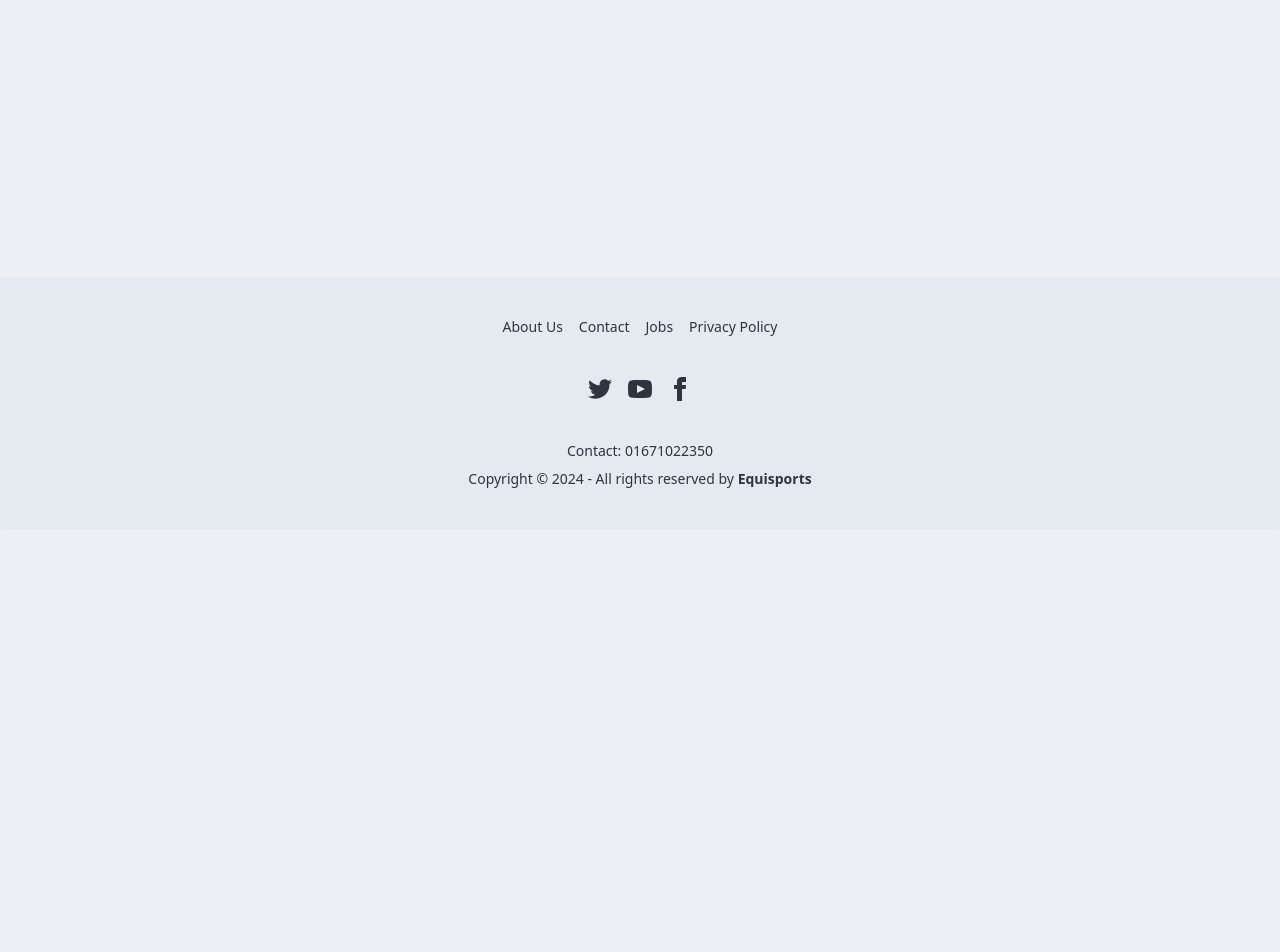
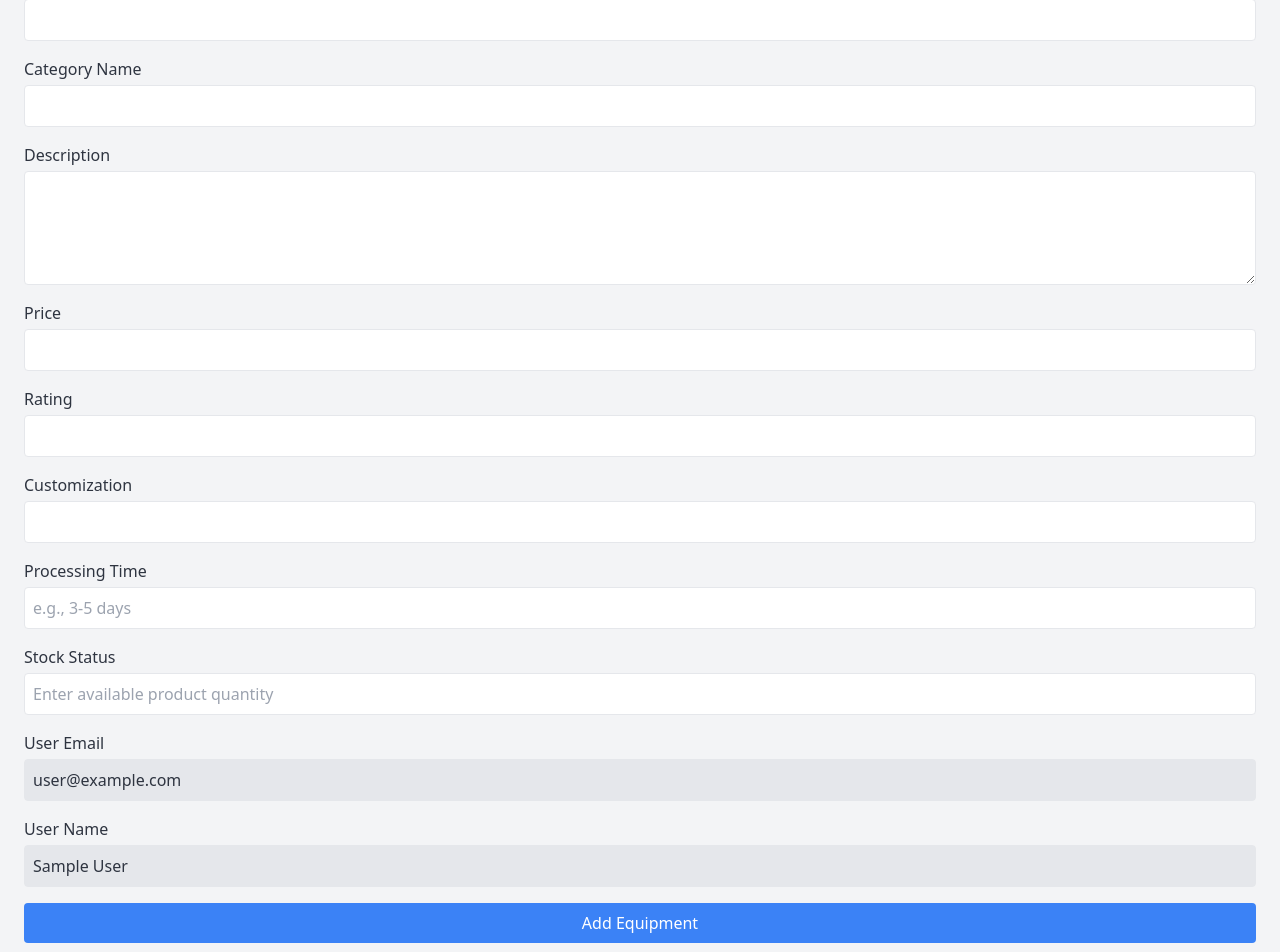
Before and after one commit to rohithaider/EquiSports-Client, a React (Vite) app: page /addEquipment in a window 1280 px wide. Shown: the part 271-1223 px from the top of the page. Before the commit the page ends 800 px from the top, so only its background shows below. Built offline with nearby package versions, Linux system fonts and the light colour scheme; no server answers; sample sign-in values are in the browser's storage; a small style sheet from the web is missing.

Commit message:
Add equipment page added

```diff
--- a/src/routes/AddEquipment.jsx
+++ b/src/routes/AddEquipment.jsx
@@ -1,7 +1,230 @@
+import React, { useState, useContext } from "react";
+import { AuthContext } from "../contexts/AuthProvider";
+import { toast, ToastContainer } from "react-toastify";
+import "react-toastify/dist/ReactToastify.css";
+
 const AddEquipment = () => {
+  const { user } = useContext(AuthContext); // Access logged-in user
+  const [formData, setFormData] = useState({
+    image: null,
+    itemName: "",
+    categoryName: "",
+    description: "",
+    price: "",
+    rating: "",
+    customization: "",
+    processingTime: "",
+    stockStatus: "",
+    userName: user?.displayName || "",
+    userEmail: user?.email || "",
+  });
+
+  const handleInputChange = (e) => {
+    const { name, value, type, files } = e.target;
+    if (type === "file") {
+      setFormData({ ...formData, [name]: files[0] });
+    } else {
+      setFormData({ ...formData, [name]: value });
+    }
+  };
+
+  const handleSubmit = async (e) => {
+    e.preventDefault();
+
+    const data = new FormData();
+    Object.keys(formData).forEach((key) => {
+      data.append(key, formData[key]);
+    });
+
+    try {
+      const response = await fetch("https://your-database-api-url.com/equipment", {
+        method: "POST",
+        body: data,
+      });
+
+      if (response.ok) {
+        toast.success("Equipment added successfully!");
+        setFormData({
+          image: null,
+          itemName: "",
+          categoryName: "",
+          description: "",
+          price: "",
+          rating: "",
+          customization: "",
+          processingTime: "",
+          stockStatus: "",
+          userName: user?.displayName || "",
+          userEmail: user?.email || "",
+        });
+      } else {
+        toast.error("Failed to add equipment.");
+      }
+    } catch (error) {
+      toast.error("An error occurred. Please try again.");
+    }
+  };
+
   return (
-    <div>AddEquipment</div>
-  )
-}
+    <div className="p-6 bg-gray-100 rounded-md shadow-md">
+      <h2 className="text-xl font-semibold mb-4">Add Equipment</h2>
+      <form onSubmit={handleSubmit} className="grid gap-4">
+        {/* Image */}
+        <div>
+          <label className="block font-medium">Image</label>
+          <input
+            type="file"
+            name="image"
+            accept="image/*"
+            onChange={handleInputChange}
+            className="block w-full mt-1 border p-2 rounded"
+          />
+        </div>
 
-export default AddEquipment
+        {/* Item Name */}
+        <div>
+          <label className="block font-medium">Item Name</label>
+          <input
+            type="text"
+            name="itemName"
+            value={formData.itemName}
+            onChange={handleInputChange}
+            className="block w-full mt-1 border p-2 rounded"
+            required
+          />
+        </div>
+
+        {/* Category Name */}
+        <div>
+          <label className="block font-medium">Category Name</label>
+          <input
+            type="text"
+            name="categoryName"
+            value={formData.categoryName}
+            onChange={handleInputChange}
+            className="block w-full mt-1 border p-2 rounded"
+            required
+          />
+        </div>
+
+        {/* Description */}
+        <div>
+          <label className="block font-medium">Description</label>
+          <textarea
+            name="description"
+            value={formData.description}
+            onChange={handleInputChange}
+            className="block w-full mt-1 border p-2 rounded"
+            rows="4"
+            required
+          ></textarea>
+        </div>
+
+        {/* Price */}
+        <div>
+          <label className="block font-medium">Price</label>
+          <input
+            type="number"
+            name="price"
+            value={formData.price}
+            onChange={handleInputChange}
+            className="block w-full mt-1 border p-2 rounded"
+            required
+          />
+        </div>
+
+        {/* Rating */}
+        <div>
+          <label className="block font-medium">Rating</label>
+          <input
+            type="number"
+            name="rating"
+            value={formData.rating}
+            onChange={handleInputChange}
+            className="block w-full mt-1 border p-2 rounded"
+            required
+            min="0"
+            max="5"
+            step="0.1"
+          />
+        </div>
+
+        {/* Customization */}
+        <div>
+          <label className="block font-medium">Customization</label>
+          <input
+            type="text"
+            name="customization"
+            value={formData.customization}
+            onChange={handleInputChange}
+            className="block w-full mt-1 border p-2 rounded"
+          />
+        </div>
+
+        {/* Processing Time */}
+        <div>
+          <label className="block font-medium">Processing Time</label>
+          <input
+            type="text"
+            name="processingTime"
+            value={formData.processingTime}
+            onChange={handleInputChange}
+            className="block w-full mt-1 border p-2 rounded"
+            placeholder="e.g., 3-5 days"
+          />
+        </div>
+
+        {/* Stock Status */}
+        <div>
+          <label className="block font-medium">Stock Status</label>
+          <input
+            type="number"
+            name="stockStatus"
+            value={formData.stockStatus}
+            onChange={handleInputChange}
+            className="block w-full mt-1 border p-2 rounded"
+            placeholder="Enter available product quantity"
+          />
+        </div>
+
+        {/* User Email (read-only) */}
+        <div>
+          <label className="block font-medium">User Email</label>
+          <input
+            type="email"
+            name="userEmail"
+            value={formData.userEmail}
+            readOnly
+            className="block w-full mt-1 border p-2 rounded bg-gray-200"
+          />
+        </div>
+
+        {/* User Name (read-only) */}
+        <div>
+          <label className="block font-medium">User Name</label>
+          <input
+            type="text"
+            name="userName"
+            value={formData.userName}
+            readOnly
+            className="block w-full mt-1 border p-2 rounded bg-gray-200"
+          />
+        </div>
+
+        {/* Submit Button */}
+        <div>
+          <button
+            type="submit"
+            className="w-full bg-blue-500 text-white p-2 rounded hover:bg-blue-600"
+          >
+            Add Equipment
+          </button>
+        </div>
+      </form>
+
+      <ToastContainer />
+    </div>
+  );
+};
+
+export default AddEquipment;
--- a/src/routes/Login.jsx
+++ b/src/routes/Login.jsx
@@ -107,7 +107,7 @@ const Login = () => {
               required
             />
           </div>
-          <p className="mt-4 text-center text-sm">
+          {/* <p className="mt-4 text-center text-sm">
             Forgot your password?{" "}
             <Link
               to="/forgot-password"
@@ -116,7 +116,7 @@ const Login = () => {
             >
               Reset it here
             </Link>
-          </p>
+          </p> */}
 
           <button type="submit" className="btn btn-primary w-full mt-4">
             Login
```
